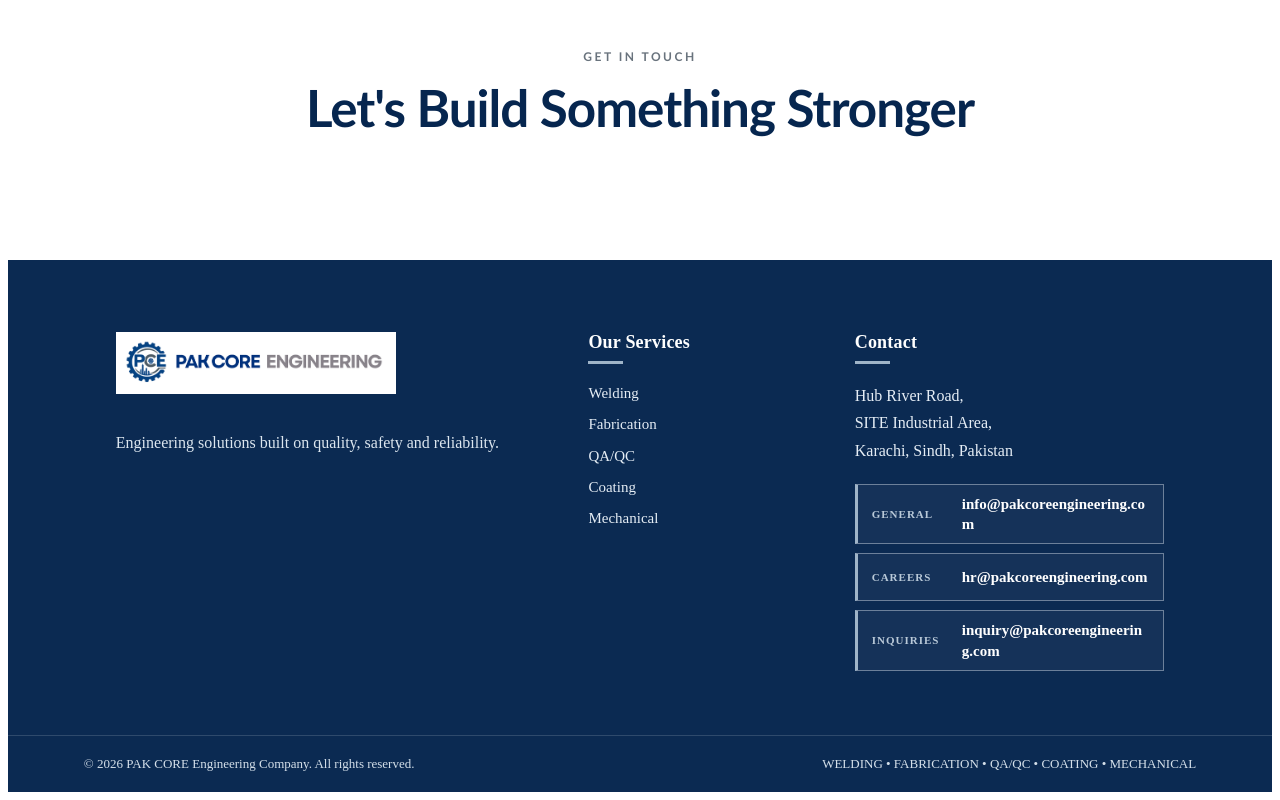
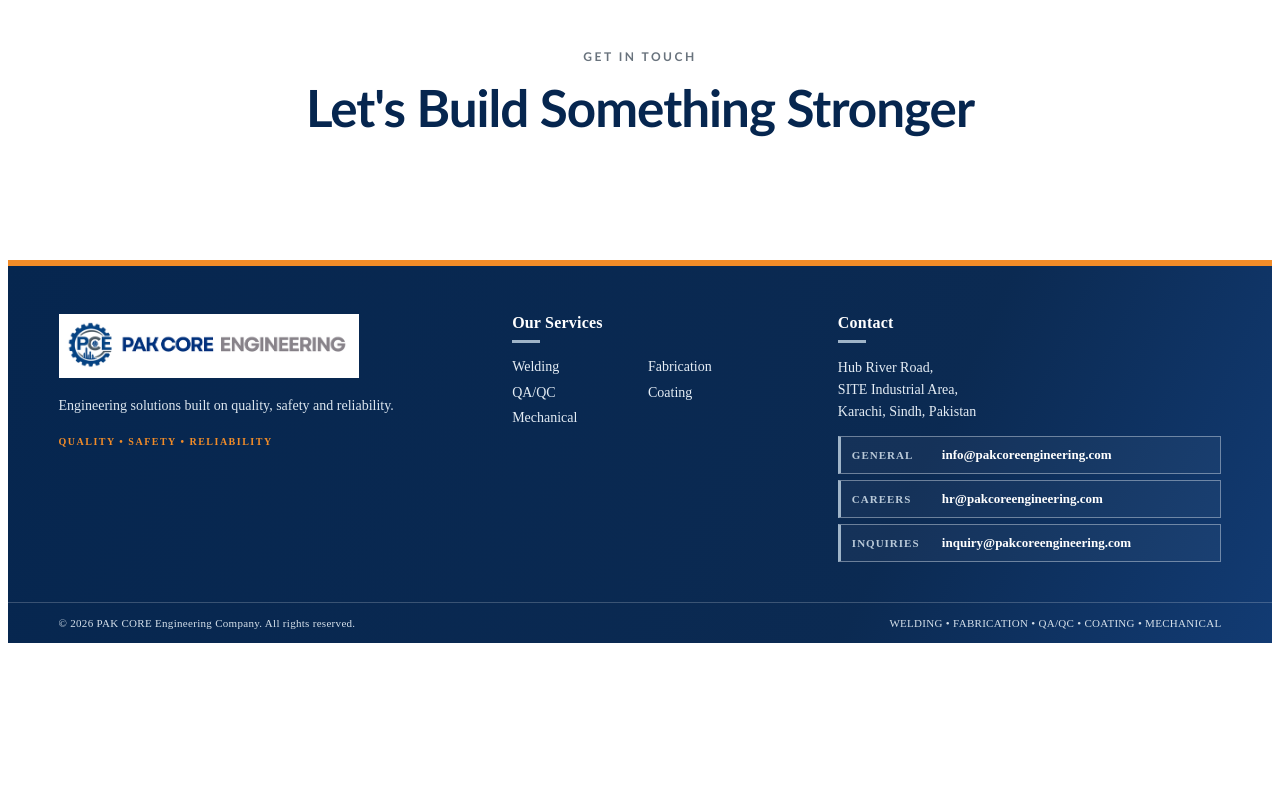
Before and after one commit to junaidcode07/pakCoreEngineering, an Angular app in the folder pak-core-engineering/: page / in a window 1280 px wide. Shown: the part 2031-2831 px from the top of the page. After the commit the page ends 2682 px from the top, so only its background shows below. Built offline with nearby package versions, Linux system fonts and the light colour scheme.

Commit message:
fixing footer issues

```diff
--- a/pak-core-engineering/src/app/app.css
+++ b/pak-core-engineering/src/app/app.css
@@ -150,50 +150,67 @@ textarea {
    ========================================= */
 
 .site-footer {
-  background: #0b2a52;
+  position: relative;
+  background: linear-gradient(115deg, #06264f 0%, #0b2a52 70%, #123b73 100%);
   color: #f7f9fb;
   margin-top: 0;
+}
+
+.site-footer::before {
+  content: "";
+  display: block;
+  height: 6px;
+  background: #f28c28;
 }
 
 
 /* Main footer */
 
 .footer-main {
-  max-width: 1200px;
+  max-width: 1500px;
   margin: 0 auto;
 
-  padding: 72px 6% 64px;
+  padding: 48px 4% 40px;
 
   display: grid;
 
   grid-template-columns:
-    2fr
+    1.5fr
     1fr
     1.5fr;
 
-  gap: 60px;
+  gap: 70px;
+  align-items: start;
 }
 
 
 /* Footer logo */
 
 .footer-logo {
-  width: 280px;
+  width: 300px;
   max-width: 100%;
 
   background: white;
 
-  padding: 8px;
+  padding: 7px;
 
-  margin-bottom: 15px;
+  margin-bottom: 13px;
 }
 
 .footer-company p {
-  max-width: 400px;
+  max-width: 420px;
 
   color: #dce6ef;
+  font-size: 14px;
+  line-height: 1.6;
+  margin: 0 0 14px;
+}
 
-  line-height: 1.8;
+.footer-kicker {
+  color: #f28c28;
+  font-size: 10px;
+  font-weight: 800;
+  letter-spacing: 1.5px;
 }
 
 
@@ -201,11 +218,11 @@ textarea {
 
 .site-footer h3 {
   margin-top: 0;
-  margin-bottom: 18px;
+  margin-bottom: 14px;
 
   color: #ffffff;
 
-  font-size: 18px;
+  font-size: 16px;
   letter-spacing: .2px;
 
   position: relative;
@@ -216,7 +233,7 @@ textarea {
 
   display: block;
 
-  width: 35px;
+  width: 28px;
   height: 3px;
 
   background: #9fb4c8;
@@ -227,12 +244,18 @@ textarea {
 
 /* Footer services */
 
+.footer-service-list {
+  display: grid;
+  grid-template-columns: repeat(2, minmax(0, 1fr));
+  gap: 6px 16px;
+}
+
 .footer-services p {
-  margin: 8px 0;
+  margin: 0;
 
   color: #e5edf5;
-  font-size: 15px;
-  line-height: 1.55;
+  font-size: 14px;
+  line-height: 1.4;
 }
 
 
@@ -240,16 +263,15 @@ textarea {
 
 .footer-contact p {
   color: #e5edf5;
-
-  line-height: 1.7;
-
-  margin: 8px 0;
+  font-size: 14px;
+  line-height: 1.55;
+  margin: 0 0 12px;
 }
 
 .footer-emails {
   display: grid;
-  gap: 9px;
-  margin-top: 20px;
+  gap: 6px;
+  margin-top: 14px;
   width: 100%;
 }
 
@@ -259,13 +281,13 @@ textarea {
   align-items: center;
   gap: 12px;
   width: 100%;
-  min-height: 48px;
-  padding: 9px 14px;
+  min-height: 38px;
+  padding: 7px 11px;
   border: 1px solid rgba(229, 237, 245, .42);
   border-left: 3px solid #9fb4c8;
   background: rgba(255, 255, 255, .04);
   color: #ffffff;
-  font-size: 15px;
+  font-size: 13px;
   font-weight: 700;
   line-height: 1.35;
   overflow: hidden;
@@ -298,9 +320,9 @@ textarea {
 /* Bottom footer */
 
 .footer-bottom {
-  border-top: 1px solid rgba(255, 255, 255, 0.15);
+  border-top: 1px solid rgba(255, 255, 255, 0.2);
 
-  padding: 20px 6%;
+  padding: 14px max(4%, 28px);
 
   display: flex;
   justify-content: space-between;
@@ -314,7 +336,8 @@ textarea {
 
   color: #d5e0ea;
 
-  font-size: 13px;
+  font-size: 11px;
+  letter-spacing: .3px;
 }
 
 
@@ -338,6 +361,9 @@ textarea {
 
   .footer-main {
     grid-template-columns: 1fr 1fr;
+    padding-top: 38px;
+    padding-bottom: 32px;
+    gap: 42px;
   }
 
   .footer-company {
@@ -379,9 +405,9 @@ textarea {
   .footer-main {
     grid-template-columns: 1fr;
 
-    gap: 35px;
+    gap: 28px;
 
-    padding: 40px 25px;
+    padding: 34px 25px 30px;
   }
 
   .footer-company {
@@ -391,6 +417,10 @@ textarea {
   .footer-emails a {
     grid-template-columns: 74px minmax(0, 1fr);
     font-size: 14px;
+  }
+
+  .footer-logo {
+    width: 260px;
   }
 
   .footer-bottom {
--- a/pak-core-engineering/src/app/app.html
+++ b/pak-core-engineering/src/app/app.html
@@ -61,6 +61,8 @@
         Engineering solutions built on quality, safety and reliability.
       </p>
 
+      <span class="footer-kicker">QUALITY • SAFETY • RELIABILITY</span>
+
     </div>
 
 
@@ -68,11 +70,13 @@
 
       <h3>Our Services</h3>
 
-      <p>Welding</p>
-      <p>Fabrication</p>
-      <p>QA/QC</p>
-      <p>Coating</p>
-      <p>Mechanical</p>
+      <div class="footer-service-list">
+        <p>Welding</p>
+        <p>Fabrication</p>
+        <p>QA/QC</p>
+        <p>Coating</p>
+        <p>Mechanical</p>
+      </div>
 
     </div>
 
```
